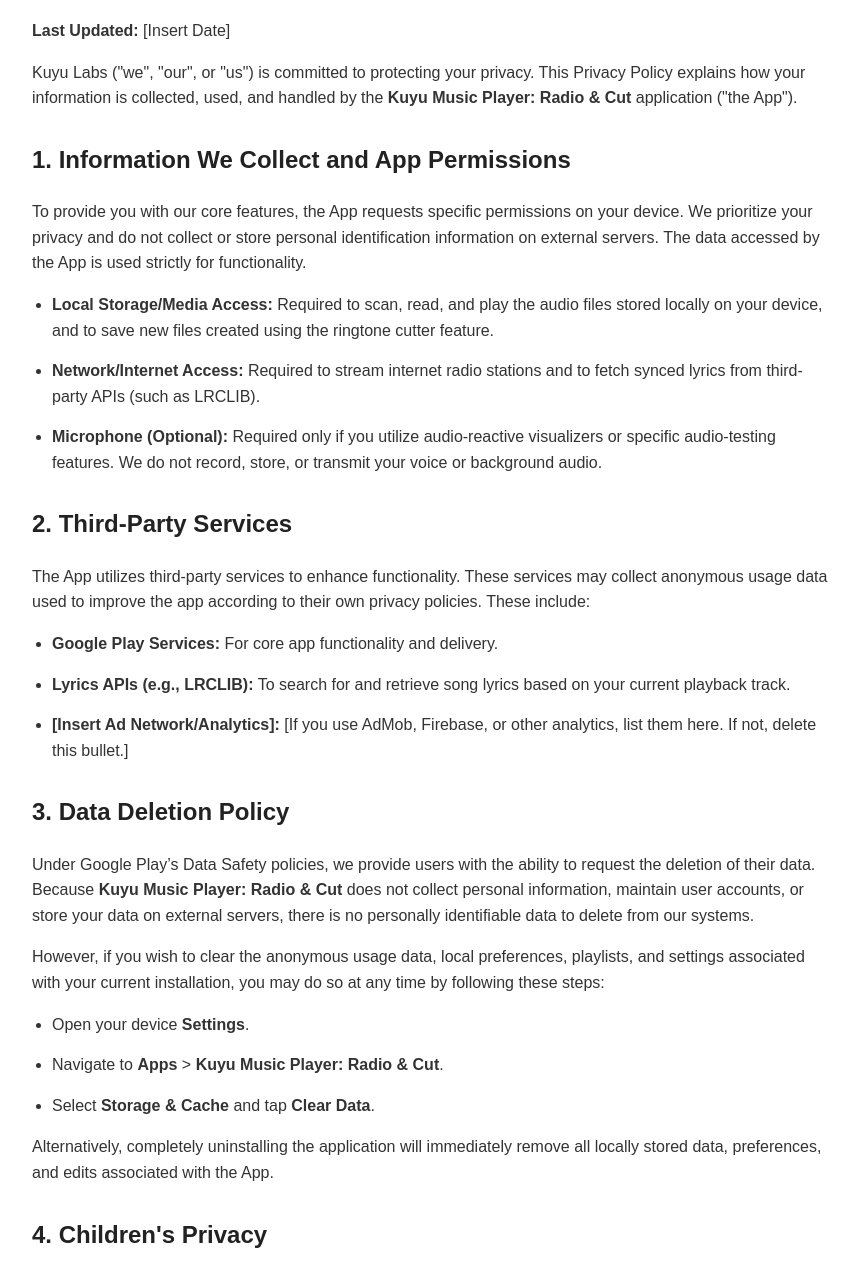
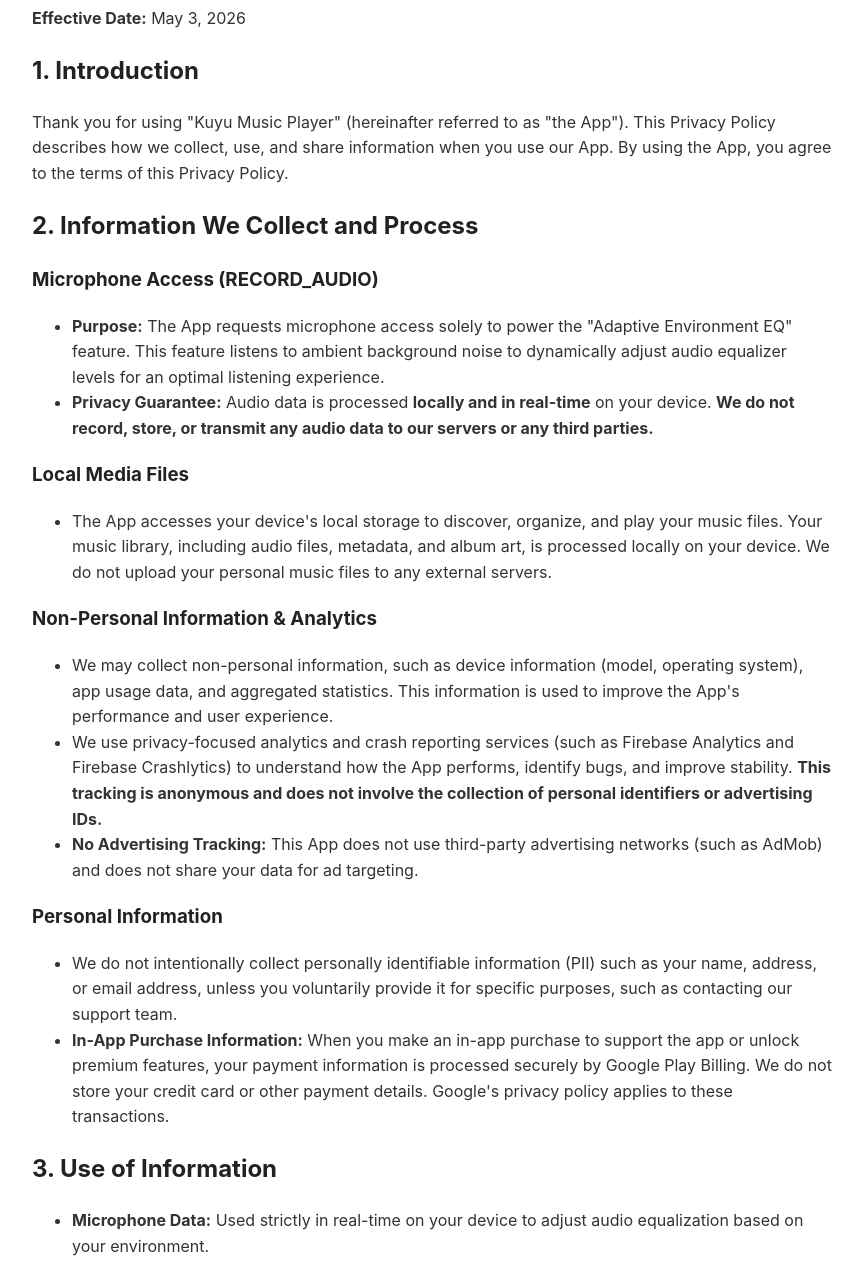
Before and after one commit to kuyu-labs/kuyu, a plain HTML site: page musicplayer/index.html in a window 1280 px wide. Shown: the part 108-1371 px from the top of the page, without its empty margins (208-1071 px from the left). Drawn offline with Linux system fonts and the light colour scheme.

Commit message:
Update index.html

```diff
--- a/musicplayer/index.html
+++ b/musicplayer/index.html
@@ -1,64 +1,95 @@
 <!DOCTYPE html>
-<html lang="en">
+<html>
 <head>
   <meta charset="UTF-8">
-    <meta name="viewport" content="width=device-width, initial-scale=1.0">
-    <title>Privacy Policy - Kuyu Music Player: Radio & Cut</title>
+  <title>Privacy Policy for Kuyu Music Player</title>
   <style>
-        body {
-            font-family: Arial, sans-serif;
-            line-height: 1.6;
-            margin: 0 auto;
-            padding: 20px;
-            max-width: 800px;
-            color: #333;
-        }
-        h1 { border-bottom: 2px solid #000; padding-bottom: 10px; }
-        h2 { margin-top: 30px; color: #222; }
-        p, li { margin-bottom: 15px; }
-        ul { padding-left: 20px; }
+    body { font-family: -apple-system, BlinkMacSystemFont, "Segoe UI", Roboto, Helvetica, Arial, sans-serif; line-height: 1.6; max-width: 800px; margin: 0 auto; padding: 20px; color: #333; }
+    h1, h2, h3 { color: #222; }
+    ul { margin-top: 0; }
   </style>
 </head>
 <body>
-    <h1>Privacy Policy</h1>
-    <p><strong>Last Updated:</strong> [Insert Date]</p>
 
-    <p>Kuyu Labs ("we", "our", or "us") is committed to protecting your privacy. This Privacy Policy explains how your information is collected, used, and handled by the <strong>Kuyu Music Player: Radio & Cut</strong> application ("the App").</p>
+<h1>Privacy Policy for Kuyu Music Player</h1>
 
-    <h2>1. Information We Collect and App Permissions</h2>
-    <p>To provide you with our core features, the App requests specific permissions on your device. We prioritize your privacy and do not collect or store personal identification information on external servers. The data accessed by the App is used strictly for functionality.</p>
+<p><strong>Effective Date:</strong> May 3, 2026</p>
+
+<h2>1. Introduction</h2>
+
+<p>Thank you for using "Kuyu Music Player" (hereinafter referred to as "the App"). This Privacy Policy describes how we collect, use, and share information when you use our App. By using the App, you agree to the terms of this Privacy Policy.</p>
+
+<h2>2. Information We Collect and Process</h2>
+
+<h3>Microphone Access (RECORD_AUDIO)</h3>
 <ul>
-        <li><strong>Local Storage/Media Access:</strong> Required to scan, read, and play the audio files stored locally on your device, and to save new files created using the ringtone cutter feature.</li>
-        <li><strong>Network/Internet Access:</strong> Required to stream internet radio stations and to fetch synced lyrics from third-party APIs (such as LRCLIB).</li>
-        <li><strong>Microphone (Optional):</strong> Required only if you utilize audio-reactive visualizers or specific audio-testing features. We do not record, store, or transmit your voice or background audio.</li>
+  <li><strong>Purpose:</strong> The App requests microphone access solely to power the "Adaptive Environment EQ" feature. This feature listens to ambient background noise to dynamically adjust audio equalizer levels for an optimal listening experience.</li>
+  <li><strong>Privacy Guarantee:</strong> Audio data is processed <strong>locally and in real-time</strong> on your device. <strong>We do not record, store, or transmit any audio data to our servers or any third parties.</strong></li>
 </ul>
 
-    <h2>2. Third-Party Services</h2>
-    <p>The App utilizes third-party services to enhance functionality. These services may collect anonymous usage data used to improve the app according to their own privacy policies. These include:</p>
+<h3>Local Media Files</h3>
 <ul>
-        <li><strong>Google Play Services:</strong> For core app functionality and delivery.</li>
-        <li><strong>Lyrics APIs (e.g., LRCLIB):</strong> To search for and retrieve song lyrics based on your current playback track.</li>
-        <li><strong>[Insert Ad Network/Analytics]:</strong> [If you use AdMob, Firebase, or other analytics, list them here. If not, delete this bullet.]</li>
+  <li>The App accesses your device's local storage to discover, organize, and play your music files. Your music library, including audio files, metadata, and album art, is processed locally on your device. We do not upload your personal music files to any external servers.</li>
 </ul>
 
-    <h2>3. Data Deletion Policy</h2>
-    <p>Under Google Play’s Data Safety policies, we provide users with the ability to request the deletion of their data. Because <strong>Kuyu Music Player: Radio & Cut</strong> does not collect personal information, maintain user accounts, or store your data on external servers, there is no personally identifiable data to delete from our systems.</p>
+<h3>Non-Personal Information & Analytics</h3>
+<ul>
+  <li>We may collect non-personal information, such as device information (model, operating system), app usage data, and aggregated statistics. This information is used to improve the App's performance and user experience.</li>
+  <li>We use privacy-focused analytics and crash reporting services (such as Firebase Analytics and Firebase Crashlytics) to understand how the App performs, identify bugs, and improve stability. <strong>This tracking is anonymous and does not involve the collection of personal identifiers or advertising IDs.</strong></li>
+  <li><strong>No Advertising Tracking:</strong> This App does not use third-party advertising networks (such as AdMob) and does not share your data for ad targeting.</li>
+</ul>
 
-    <p>However, if you wish to clear the anonymous usage data, local preferences, playlists, and settings associated with your current installation, you may do so at any time by following these steps:</p>
+<h3>Personal Information</h3>
 <ul>
-        <li>Open your device <strong>Settings</strong>.</li>
-        <li>Navigate to <strong>Apps</strong> > <strong>Kuyu Music Player: Radio & Cut</strong>.</li>
-        <li>Select <strong>Storage & Cache</strong> and tap <strong>Clear Data</strong>.</li>
+  <li>We do not intentionally collect personally identifiable information (PII) such as your name, address, or email address, unless you voluntarily provide it for specific purposes, such as contacting our support team.</li>
+  <li><strong>In-App Purchase Information:</strong> When you make an in-app purchase to support the app or unlock premium features, your payment information is processed securely by Google Play Billing. We do not store your credit card or other payment details. Google's privacy policy applies to these transactions.</li>
 </ul>
-    <p>Alternatively, completely uninstalling the application will immediately remove all locally stored data, preferences, and edits associated with the App.</p>
 
-    <h2>4. Children's Privacy</h2>
-    <p>Our App does not address anyone under the age of 13. We do not knowingly collect personally identifiable information from children under 13. In the case we discover that a child under 13 has provided us with personal information, we immediately delete this from our servers.</p>
+<h2>3. Use of Information</h2>
 
-    <h2>5. Changes to This Privacy Policy</h2>
-    <p>We may update our Privacy Policy from time to time. We will notify you of any changes by posting the new Privacy Policy on this page and updating the "Last Updated" date at the top of this document. You are advised to review this Privacy Policy periodically for any changes.</p>
+<ul>
+  <li><strong>Microphone Data:</strong> Used strictly in real-time on your device to adjust audio equalization based on your environment.</li>
+  <li><strong>Non-Personal Information:</strong> Used to analyze app usage, improve app functionality, and fix software crashes.</li>
+  <li><strong>Personal Information:</strong> Any personal information you voluntarily provide (e.g., for support) will be used solely for the purpose of responding to your inquiries.</li>
+  <li><strong>In-App Purchases:</strong> Used to manage and verify your premium supporter status.</li>
+</ul>
 
-    <h2>6. Contact Us</h2>
-    <p>If you have any questions or suggestions about our Privacy Policy, do not hesitate to contact us at: <a href="mailto:[Insert Contact Email]">[Insert Contact Email]</a>.</p>
+<h2>4. Sharing of Information</h2>
+
+<h3>Service Providers</h3>
+<ul>
+  <li>We may engage third-party service providers (e.g., Google Firebase for Crashlytics) to assist us with app analytics and stability monitoring. These providers process data anonymously, are contractually obligated to protect your information, and use it only for the purposes we specify. <strong>We do not share your data with advertisers.</strong></li>
+</ul>
+
+<h3>Legal Requirements</h3>
+<ul>
+  <li>We may disclose information if required by law or in response to a valid legal request.</li>
+</ul>
+
+<h3>Business Transfers</h3>
+<ul>
+  <li>In the event of a merger, acquisition, or sale of assets, your information may be transferred as part of the transaction.</li>
+</ul>
+
+<h2>5. Data Security</h2>
+
+<p>We take reasonable measures to protect the information collected through the App. All sensitive processing, such as audio analysis for the Adaptive Environment EQ, occurs entirely and securely on your device.</p>
+
+<h2>6. Children's Privacy</h2>
+
+<p>Our App is not intended for children under the age of 13. We do not knowingly collect personal information from children under 13. If we become aware that we have collected personal information from a child under 13, we will take steps to delete it.</p>
+
+<h2>7. In-App Purchases and Google Play Billing</h2>
+
+<p>In-app purchases are processed through Google Play Billing. Please refer to Google's privacy policy for information on how they handle your payment information.</p>
+
+<h2>8. Changes to This Privacy Policy</h2>
+
+<p>We may update this Privacy Policy from time to time. We will notify you of any changes by posting the new Privacy Policy on this page. Your continued use of the App after any changes constitutes your acceptance of the updated Privacy Policy.</p>
+
+<h2>9. Contact Us</h2>
+
+<p>If you have any questions about this Privacy Policy, please contact us at: <a href="mailto:kuyu.labs.contact@gmail.com">kuyu.labs.contact@gmail.com</a></p>
+
 </body>
 </html>
```
Lines whose indentation alone changed are shown as unchanged.
